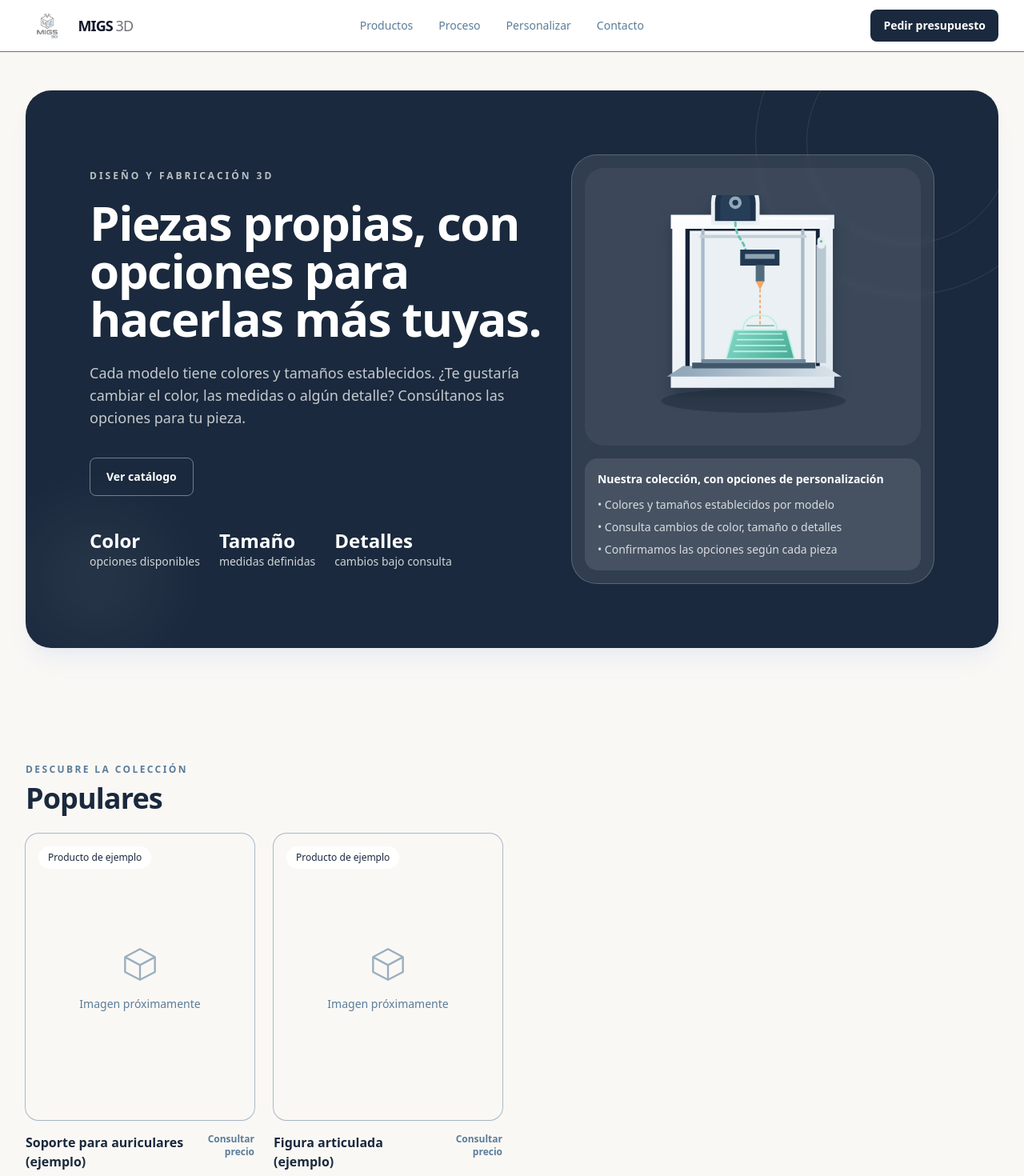
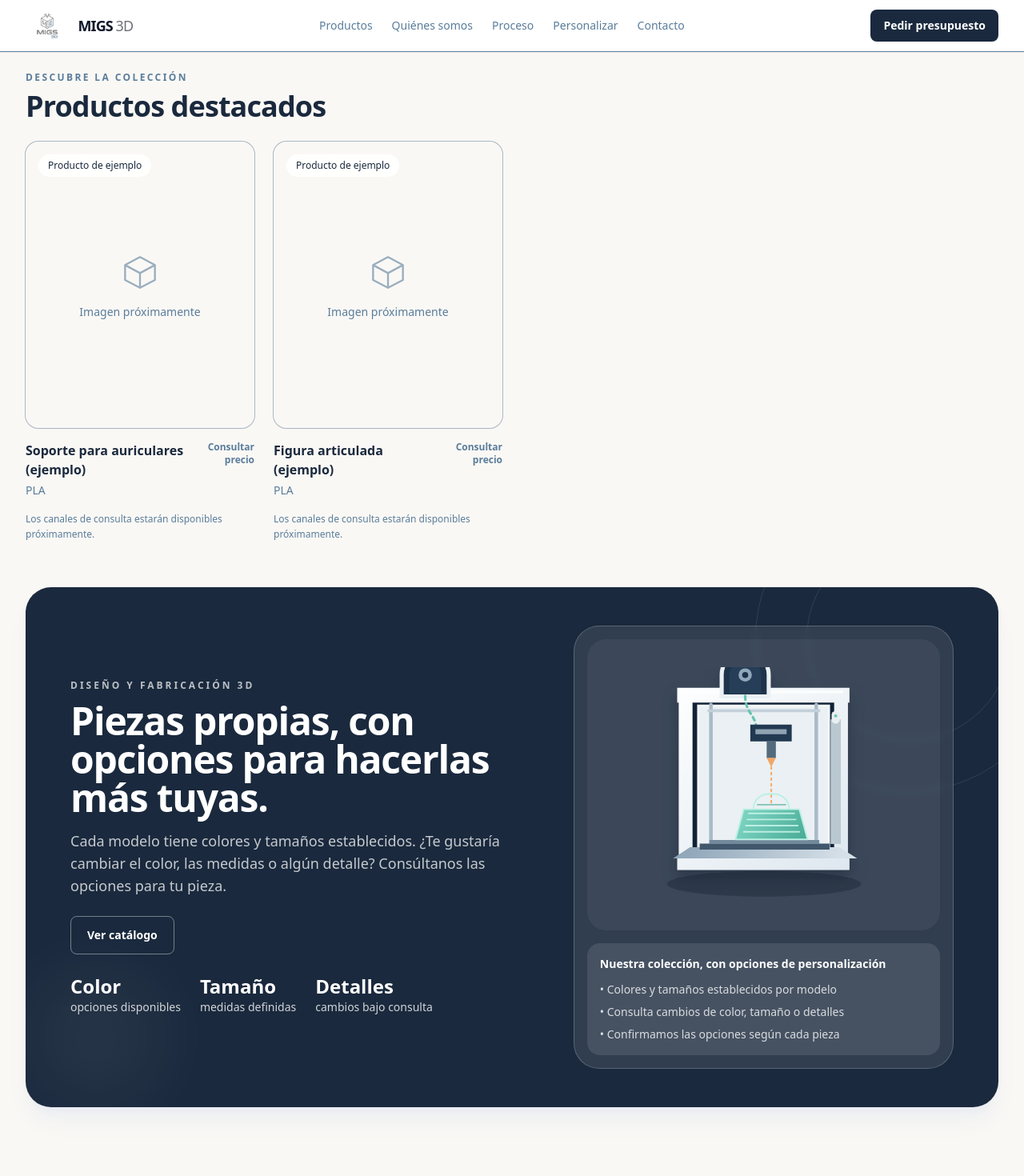
Before and after one commit to Sergiomack91/migs-makers-store, a Nuxt app: page / in a window 1280 px wide. Shown: the top 1470 px of the page at 80% size. Built offline with nearby package versions, Linux system fonts and the light colour scheme.

Commit message:
feat: update product categories and enhance homepage sections for better navigation and visibility

```diff
--- a/app/components/SiteFooter.vue
+++ b/app/components/SiteFooter.vue
@@ -27,6 +27,11 @@ const hasMissingSocialLinks = socialLinks.some((social) => !social.url)
             <li>
               <NuxtLink to="/#productos" class="text-sm text-migs-text transition-colors hover:text-migs-logo">
                 Todos los productos
+              </NuxtLink>
+            </li>
+            <li>
+              <NuxtLink to="/#quienes-somos" class="text-sm text-migs-text transition-colors hover:text-migs-logo">
+                Quiénes somos
               </NuxtLink>
             </li>
             <li>
--- a/app/components/SiteHeader.vue
+++ b/app/components/SiteHeader.vue
@@ -1,10 +1,26 @@
 <!-- app/components/SiteHeader.vue -->
+<script setup lang="ts">
+const isMenuOpen = ref(false)
+
+const navigationLinks = [
+  { label: 'Productos', to: '/#productos' },
+  { label: 'Quiénes somos', to: '/#quienes-somos' },
+  { label: 'Proceso', to: '/#proceso' },
+  { label: 'Personalizar', to: '/#personalizacion' },
+  { label: 'Contacto', to: '/#contacto' },
+]
+
+function closeMenu() {
+  isMenuOpen.value = false
+}
+</script>
+
 <template>
   <header class="sticky top-0 z-50 bg-white/95 backdrop-blur-md shadow-sm border-b border-migs-border">
     <div class="max-w-7xl mx-auto px-4 sm:px-6 lg:px-8">
       <div class="flex h-16 items-center justify-between">
         <div class="flex-shrink-0">
-          <NuxtLink to="/" class="flex items-center gap-3">
+          <NuxtLink to="/" class="flex items-center gap-3" @click="closeMenu">
             <img src="/Logo.png" alt="MIGS 3D Logo" class="h-10 w-auto opacity-80" />
             <span class="text-lg font-bold tracking-tighter text-slate-900">
               MIGS<span class="text-zinc-500 font-light"> 3D</span>
@@ -12,20 +28,66 @@
           </NuxtLink>
         </div>
 
-        <nav class="hidden items-center gap-8 md:flex">
-          <NuxtLink to="/#productos" class="text-sm font-medium text-migs-text transition-colors hover:text-migs-logo">Productos</NuxtLink>
-          <NuxtLink to="/#proceso" class="text-sm font-medium text-migs-text transition-colors hover:text-migs-logo">Proceso</NuxtLink>
-          <NuxtLink to="/#personalizacion" class="text-sm font-medium text-migs-text transition-colors hover:text-migs-logo">Personalizar</NuxtLink>
-          <NuxtLink to="/#contacto" class="text-sm font-medium text-migs-text transition-colors hover:text-migs-logo">Contacto</NuxtLink>
+        <nav class="hidden items-center gap-3 md:flex lg:gap-6">
+          <NuxtLink
+            v-for="link in navigationLinks"
+            :key="link.to"
+            :to="link.to"
+            class="text-xs font-medium text-migs-text transition-colors hover:text-migs-logo lg:text-sm"
+          >
+            {{ link.label }}
+          </NuxtLink>
         </nav>
 
+        <div class="flex items-center gap-3">
+          <NuxtLink
+            to="/#contacto"
+            class="hidden rounded-lg bg-migs-logo px-4 py-2.5 text-sm font-semibold text-white transition-colors hover:bg-migs-text md:inline-flex"
+          >
+            Pedir presupuesto
+          </NuxtLink>
+          <button
+            type="button"
+            class="inline-flex h-11 w-11 items-center justify-center rounded-lg border border-migs-border text-migs-logo transition-colors hover:bg-migs-bg md:hidden"
+            :aria-expanded="isMenuOpen"
+            aria-controls="mobile-navigation"
+            :aria-label="isMenuOpen ? 'Cerrar menú' : 'Abrir menú'"
+            @click="isMenuOpen = !isMenuOpen"
+            @keydown.esc="closeMenu"
+          >
+            <svg v-if="!isMenuOpen" class="h-6 w-6" viewBox="0 0 24 24" fill="none" stroke="currentColor" stroke-width="2" stroke-linecap="round" aria-hidden="true">
+              <path d="M4 6h16M4 12h16M4 18h16" />
+            </svg>
+            <svg v-else class="h-6 w-6" viewBox="0 0 24 24" fill="none" stroke="currentColor" stroke-width="2" stroke-linecap="round" aria-hidden="true">
+              <path d="m6 6 12 12M18 6 6 18" />
+            </svg>
+          </button>
+        </div>
+      </div>
+
+      <nav
+        v-if="isMenuOpen"
+        id="mobile-navigation"
+        aria-label="Navegación móvil"
+        class="border-t border-migs-border py-3 md:hidden"
+      >
+        <NuxtLink
+          v-for="link in navigationLinks"
+          :key="link.to"
+          :to="link.to"
+          class="block rounded-lg px-3 py-3 text-sm font-medium text-migs-text transition-colors hover:bg-migs-bg hover:text-migs-logo"
+          @click="closeMenu"
+        >
+          {{ link.label }}
+        </NuxtLink>
         <NuxtLink
           to="/#contacto"
-          class="rounded-lg bg-migs-logo px-4 py-2.5 text-sm font-semibold text-white transition-colors hover:bg-migs-text"
+          class="mt-2 inline-flex min-h-11 w-full items-center justify-center rounded-lg bg-migs-logo px-4 py-2.5 text-sm font-semibold text-white transition-colors hover:bg-migs-text"
+          @click="closeMenu"
         >
           Pedir presupuesto
         </NuxtLink>
-      </div>
+      </nav>
     </div>
   </header>
 </template>
--- a/app/data/products.ts
+++ b/app/data/products.ts
@@ -15,7 +15,7 @@ export const products: Product[] = [
     id: 1,
     slug: 'soporte-auriculares',
     name: 'Soporte para auriculares (ejemplo)',
-    category: 'Populares',
+    category: 'Productos destacados',
     material: 'PLA',
     description:
       'Producto de ejemplo para mostrar cómo se verá el catálogo. Consulta precio y posibles opciones de personalización.',
@@ -42,7 +42,7 @@ export const products: Product[] = [
     id: 4,
     slug: 'figura-articulada',
     name: 'Figura articulada (ejemplo)',
-    category: 'Populares',
+    category: 'Productos destacados',
     material: 'PLA',
     description:
       'Producto de ejemplo para mostrar cómo se verá el catálogo. Consulta precio y posibles opciones de personalización.',
--- a/app/pages/index.vue
+++ b/app/pages/index.vue
@@ -3,12 +3,12 @@ import { products } from '~/data/products'
 
 const { emailUrl, formspreeFormId, whatsappUrl } = useStorefrontContact()
 const catalogSections = [
-  { id: 'populares', title: 'Populares' },
+  { id: 'destacados', title: 'Productos destacados' },
   { id: 'hogar', title: 'Hogar' },
   { id: 'llaveros', title: 'Llaveros' },
   { id: 'varios', title: 'Varios' },
 ]
-const popularProducts = products.filter((product) => product.category === 'Populares')
+const featuredProducts = products.filter((product) => product.category === 'Productos destacados')
 
 const contactForm = reactive({
   name: '',
@@ -144,23 +144,67 @@ async function submitContactForm() {
 
 <template>
   <div>
-    <section class="px-4 pb-14 pt-8 sm:px-6 lg:px-8 lg:pb-24 lg:pt-12">
-      <div class="relative mx-auto max-w-7xl overflow-hidden rounded-[2rem] bg-migs-logo px-6 py-14 text-white shadow-xl shadow-slate-200/60 sm:px-12 sm:py-20 lg:px-20">
+    <section id="destacados" class="scroll-mt-24 px-4 py-4 sm:px-6 lg:px-8 lg:py-6">
+      <div class="mx-auto max-w-7xl">
+        <div class="mb-6">
+          <p class="text-xs font-semibold uppercase tracking-[0.2em] text-migs-text">Descubre la colección</p>
+          <h2 class="mt-2 text-3xl font-semibold tracking-tight text-migs-logo sm:text-4xl">Productos destacados</h2>
+        </div>
+        <div class="grid grid-cols-1 gap-x-6 gap-y-8 sm:grid-cols-2 lg:grid-cols-4">
+          <article v-for="product in featuredProducts" :key="product.id" class="group rounded-2xl">
+            <NuxtLink :to="`/producto/${product.slug}`" class="block">
+              <div class="relative flex aspect-[4/5] items-center justify-center overflow-hidden rounded-2xl bg-migs-bg shadow-sm ring-1 ring-migs-border/50">
+                <img
+                  v-if="product.image"
+                  :src="product.image"
+                  :alt="product.name"
+                  loading="lazy"
+                  class="h-full w-full object-cover transition-transform duration-500 group-hover:scale-105"
+                >
+                <div v-else class="flex flex-col items-center gap-3 text-center text-migs-text">
+                  <svg class="h-14 w-14 opacity-60" viewBox="0 0 48 48" fill="none" aria-hidden="true">
+                    <path d="M8 16.5 24 8l16 8.5v16L24 41 8 32.5v-16Z" stroke="currentColor" stroke-width="2" stroke-linejoin="round" />
+                    <path d="m8.5 16.8 15.5 8.4 15.5-8.4M24 25.5V40" stroke="currentColor" stroke-width="2" stroke-linejoin="round" />
+                  </svg>
+                  <span class="text-sm font-medium">Imagen próximamente</span>
+                </div>
+                <span class="absolute left-4 top-4 rounded-full bg-white/90 px-3 py-1.5 text-xs font-medium text-migs-logo backdrop-blur">
+                  Producto de ejemplo
+                </span>
+              </div>
+              <div class="mt-4 flex items-start justify-between gap-3">
+                <div>
+                  <h3 class="font-semibold text-migs-logo transition-colors group-hover:text-migs-text">{{ product.name }}</h3>
+                  <p class="mt-1 text-sm text-migs-text">{{ product.material }}</p>
+                </div>
+                <span class="shrink-0 text-right text-xs font-semibold text-migs-text">Consultar<br>precio</span>
+              </div>
+            </NuxtLink>
+            <div class="mt-4">
+              <ProductContactActions :product-name="product.name" compact />
+            </div>
+          </article>
+        </div>
+      </div>
+    </section>
+
+    <section class="px-4 pb-6 pt-5 sm:px-6 lg:px-8 lg:pb-8 lg:pt-8">
+      <div class="relative mx-auto max-w-7xl overflow-hidden rounded-[2rem] bg-migs-logo px-6 py-8 text-white shadow-xl shadow-slate-200/60 sm:px-10 sm:py-10 lg:px-14 lg:py-12">
         <div class="pointer-events-none absolute -right-20 -top-32 h-96 w-96 rounded-full border border-white/10" />
         <div class="pointer-events-none absolute -right-4 -top-16 h-64 w-64 rounded-full border border-white/10" />
         <div class="pointer-events-none absolute bottom-0 left-0 h-44 w-44 rounded-full bg-white/5 blur-2xl" />
 
-        <div class="relative grid items-center gap-8 lg:grid-cols-[1.12fr_0.88fr] lg:gap-6">
+        <div class="relative grid items-center gap-6 lg:grid-cols-[1.12fr_0.88fr] lg:gap-6">
           <div class="relative z-10">
-            <p class="mb-5 text-xs font-semibold uppercase tracking-[0.25em] text-white/70">Diseño y fabricación 3D</p>
-            <h1 class="max-w-2xl text-4xl font-semibold leading-tight tracking-tight sm:text-5xl lg:text-6xl">
+            <p class="mb-3 text-xs font-semibold uppercase tracking-[0.25em] text-white/70">Diseño y fabricación 3D</p>
+            <h1 class="max-w-2xl text-3xl font-semibold leading-tight tracking-tight sm:text-4xl lg:text-5xl">
               Piezas propias, con opciones para hacerlas más tuyas.
             </h1>
-            <p class="mt-6 max-w-xl text-base leading-relaxed text-white/75 sm:text-lg">
+            <p class="mt-4 max-w-xl text-base leading-relaxed text-white/75 sm:text-lg">
               Cada modelo tiene colores y tamaños establecidos. ¿Te gustaría cambiar el color, las medidas o algún detalle? Consúltanos las opciones para tu pieza.
             </p>
 
-            <div class="mt-9 flex flex-wrap gap-3">
+            <div class="mt-6 flex flex-wrap gap-3">
               <a
                 v-if="whatsappContact"
                 :href="whatsappContact"
@@ -189,7 +233,7 @@ async function submitContactForm() {
               </NuxtLink>
             </div>
 
-            <div class="mt-10 flex flex-wrap gap-6 text-sm text-white/80">
+            <div class="mt-6 flex flex-wrap gap-6 text-sm text-white/80">
               <div>
                 <span class="block text-2xl font-semibold text-white">Color</span>
                 <span>opciones disponibles</span>
@@ -226,14 +270,49 @@ async function submitContactForm() {
       </div>
     </section>
 
-    <section id="populares" class="scroll-mt-24 px-4 py-8 sm:px-6 lg:px-8 lg:py-12">
+    <section id="productos" class="scroll-mt-24 px-4 py-10 sm:px-6 lg:px-8 lg:py-16">
       <div class="mx-auto max-w-7xl">
-        <div class="mb-6">
-          <p class="text-xs font-semibold uppercase tracking-[0.2em] text-migs-text">Descubre la colección</p>
-          <h2 class="mt-2 text-3xl font-semibold tracking-tight text-migs-logo sm:text-4xl">Populares</h2>
+        <div class="mb-8 flex flex-col gap-3 sm:mb-8 sm:flex-row sm:items-end sm:justify-between">
+          <div>
+            <p class="text-xs font-semibold uppercase tracking-[0.2em] text-migs-text">La colección</p>
+            <h2 class="mt-2 text-3xl font-semibold tracking-tight text-migs-logo sm:text-4xl">Explora por categorías</h2>
           </div>
-        <div class="grid grid-cols-1 gap-x-6 gap-y-8 sm:grid-cols-2 lg:grid-cols-4">
-          <article v-for="product in popularProducts" :key="product.id" class="group rounded-2xl">
+          <p class="max-w-md text-sm leading-relaxed text-migs-text">
+            Estos artículos son ejemplos provisionales. Pronto añadiremos los productos y fotografías definitivos.
+          </p>
+        </div>
+
+        <nav aria-label="Categorías de productos" class="mb-10 flex flex-wrap gap-3">
+          <a
+            v-for="section in catalogSections"
+            :key="section.id"
+            :href="`#${section.id}`"
+            class="rounded-full border border-migs-border/50 bg-white px-4 py-2 text-sm font-medium text-migs-logo transition-colors hover:bg-migs-bg"
+          >
+            {{ section.title }}
+          </a>
+        </nav>
+
+        <div class="space-y-14">
+          <section
+            v-for="section in catalogSections.filter((item) => item.id !== 'destacados')"
+            :id="section.id"
+            :key="section.id"
+            class="scroll-mt-24"
+            :aria-labelledby="`${section.id}-title`"
+          >
+            <div class="mb-6 flex items-end justify-between gap-4">
+              <h3 :id="`${section.id}-title`" class="text-2xl font-semibold tracking-tight text-migs-logo sm:text-3xl">
+                {{ section.title }}
+              </h3>
+            </div>
+
+            <div class="grid grid-cols-1 gap-x-6 gap-y-10 sm:grid-cols-2 lg:grid-cols-4">
+              <article
+                v-for="product in products.filter((item) => item.category === section.title)"
+                :key="product.id"
+                class="group rounded-2xl"
+              >
                 <NuxtLink :to="`/producto/${product.slug}`" class="block">
                   <div class="relative flex aspect-[4/5] items-center justify-center overflow-hidden rounded-2xl bg-migs-bg shadow-sm ring-1 ring-migs-border/50">
                     <img
@@ -256,7 +335,7 @@ async function submitContactForm() {
                   </div>
                   <div class="mt-4 flex items-start justify-between gap-3">
                     <div>
-                  <h3 class="font-semibold text-migs-logo transition-colors group-hover:text-migs-text">{{ product.name }}</h3>
+                      <h4 class="font-semibold text-migs-logo transition-colors group-hover:text-migs-text">{{ product.name }}</h4>
                       <p class="mt-1 text-sm text-migs-text">{{ product.material }}</p>
                     </div>
                     <span class="shrink-0 text-right text-xs font-semibold text-migs-text">Consultar<br>precio</span>
@@ -266,6 +345,25 @@ async function submitContactForm() {
                   <ProductContactActions :product-name="product.name" compact />
                 </div>
               </article>
+            </div>
+          </section>
+        </div>
+      </div>
+    </section>
+
+    <section id="quienes-somos" class="scroll-mt-24 px-4 py-8 sm:px-6 lg:px-8 lg:py-12">
+      <div class="mx-auto grid max-w-7xl gap-8 rounded-[2rem] border border-migs-border/30 bg-white p-6 sm:p-10 lg:grid-cols-[0.8fr_1.2fr] lg:items-center lg:gap-12">
+        <div>
+          <p class="text-xs font-semibold uppercase tracking-[0.2em] text-migs-text">MIGS 3D</p>
+          <h2 class="mt-2 text-3xl font-semibold tracking-tight text-migs-logo sm:text-4xl">Quiénes somos</h2>
+        </div>
+        <div class="space-y-4 text-sm leading-relaxed text-migs-text sm:text-base">
+          <p>
+            En MIGS 3D diseñamos y fabricamos nuestra propia colección de piezas mediante impresión 3D. Cada modelo forma parte de una selección creada para ofrecer objetos originales y cuidados.
+          </p>
+          <p>
+            Trabajamos principalmente con PLA y cada pieza tiene opciones definidas de colores y tamaños. Si tienes una idea o quieres consultar algún cambio, cuéntanos qué necesitas: revisaremos contigo las posibilidades de cada modelo.
+          </p>
         </div>
       </div>
     </section>
@@ -340,87 +438,6 @@ async function submitContactForm() {
             <h3 class="mt-4 text-xl font-semibold text-migs-logo">{{ step.title }}</h3>
             <p class="mt-3 text-sm leading-relaxed text-migs-text">{{ step.text }}</p>
           </article>
-        </div>
-      </div>
-    </section>
-
-    <section id="productos" class="scroll-mt-24 px-4 py-10 sm:px-6 lg:px-8 lg:py-16">
-      <div class="mx-auto max-w-7xl">
-        <div class="mb-8 flex flex-col gap-3 sm:mb-8 sm:flex-row sm:items-end sm:justify-between">
-          <div>
-            <p class="text-xs font-semibold uppercase tracking-[0.2em] text-migs-text">La colección</p>
-            <h2 class="mt-2 text-3xl font-semibold tracking-tight text-migs-logo sm:text-4xl">Explora por categorías</h2>
-          </div>
-          <p class="max-w-md text-sm leading-relaxed text-migs-text">
-            Estos artículos son ejemplos provisionales. Pronto añadiremos los productos y fotografías definitivos.
-          </p>
-        </div>
-
-        <nav aria-label="Categorías de productos" class="mb-10 flex flex-wrap gap-3">
-          <a
-            v-for="section in catalogSections"
-            :key="section.id"
-            :href="`#${section.id}`"
-            class="rounded-full border border-migs-border/50 bg-white px-4 py-2 text-sm font-medium text-migs-logo transition-colors hover:bg-migs-bg"
-          >
-            {{ section.title }}
-          </a>
-        </nav>
-
-        <div class="space-y-14">
-          <section
-            v-for="section in catalogSections.filter((item) => item.id !== 'populares')"
-            :id="section.id"
-            :key="section.id"
-            class="scroll-mt-24"
-            :aria-labelledby="`${section.id}-title`"
-          >
-            <div class="mb-6 flex items-end justify-between gap-4">
-              <h3 :id="`${section.id}-title`" class="text-2xl font-semibold tracking-tight text-migs-logo sm:text-3xl">
-                {{ section.title }}
-              </h3>
-            </div>
-
-            <div class="grid grid-cols-1 gap-x-6 gap-y-10 sm:grid-cols-2 lg:grid-cols-4">
-              <article
-                v-for="product in products.filter((item) => item.category === section.title)"
-                :key="product.id"
-                class="group rounded-2xl"
-              >
-                <NuxtLink :to="`/producto/${product.slug}`" class="block">
-                  <div class="relative flex aspect-[4/5] items-center justify-center overflow-hidden rounded-2xl bg-migs-bg shadow-sm ring-1 ring-migs-border/50">
-                    <img
-                      v-if="product.image"
-                      :src="product.image"
-                      :alt="product.name"
-                      loading="lazy"
-                      class="h-full w-full object-cover transition-transform duration-500 group-hover:scale-105"
-                    >
-                    <div v-else class="flex flex-col items-center gap-3 text-center text-migs-text">
-                      <svg class="h-14 w-14 opacity-60" viewBox="0 0 48 48" fill="none" aria-hidden="true">
-                        <path d="M8 16.5 24 8l16 8.5v16L24 41 8 32.5v-16Z" stroke="currentColor" stroke-width="2" stroke-linejoin="round" />
-                        <path d="m8.5 16.8 15.5 8.4 15.5-8.4M24 25.5V40" stroke="currentColor" stroke-width="2" stroke-linejoin="round" />
-                      </svg>
-                      <span class="text-sm font-medium">Imagen próximamente</span>
-                    </div>
-                    <span class="absolute left-4 top-4 rounded-full bg-white/90 px-3 py-1.5 text-xs font-medium text-migs-logo backdrop-blur">
-                      Producto de ejemplo
-                    </span>
-                  </div>
-                  <div class="mt-4 flex items-start justify-between gap-3">
-                    <div>
-                      <h4 class="font-semibold text-migs-logo transition-colors group-hover:text-migs-text">{{ product.name }}</h4>
-                      <p class="mt-1 text-sm text-migs-text">{{ product.material }}</p>
-                    </div>
-                    <span class="shrink-0 text-right text-xs font-semibold text-migs-text">Consultar<br>precio</span>
-                  </div>
-                </NuxtLink>
-                <div class="mt-4">
-                  <ProductContactActions :product-name="product.name" compact />
-                </div>
-              </article>
-            </div>
-          </section>
         </div>
       </div>
     </section>
```
Lines whose indentation alone changed are shown as unchanged.
